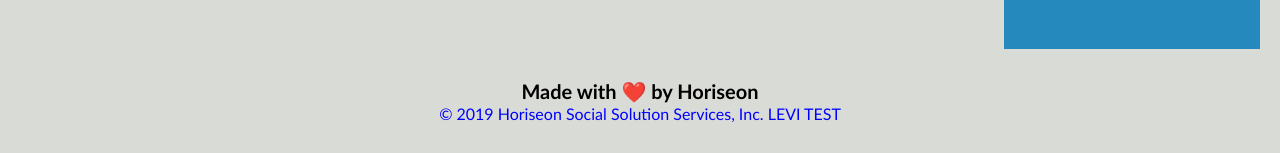
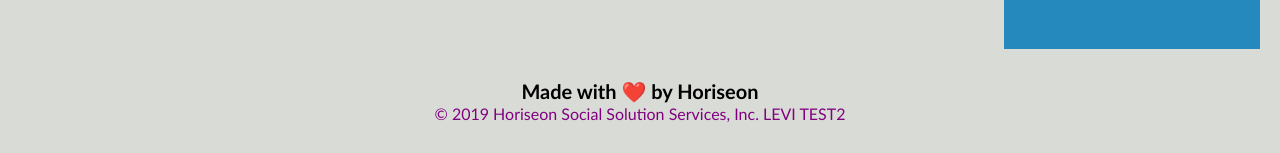
Before and after one commit to levimendyk/week-1-portfolio, a plain HTML site: page index.html in a window 1280 px wide. Shown: the part 1870-2023 px from the top of the page. Drawn offline with Linux system fonts and the light colour scheme.

```diff
--- a/Assets/css/style.css
+++ b/Assets/css/style.css
@@ -148,5 +148,5 @@
 }
 
 .footer p {
-    color: blue;
+    color: purple;
 }
--- a/index.html
+++ b/index.html
@@ -75,7 +75,7 @@
         <h2>Made with ❤️️ by Horiseon</h2>
         <p>
             &copy; 2019 Horiseon Social Solution Services, Inc.
-            LEVI TEST
+            LEVI TEST2
         </p>
     </div>
 </body>
```
